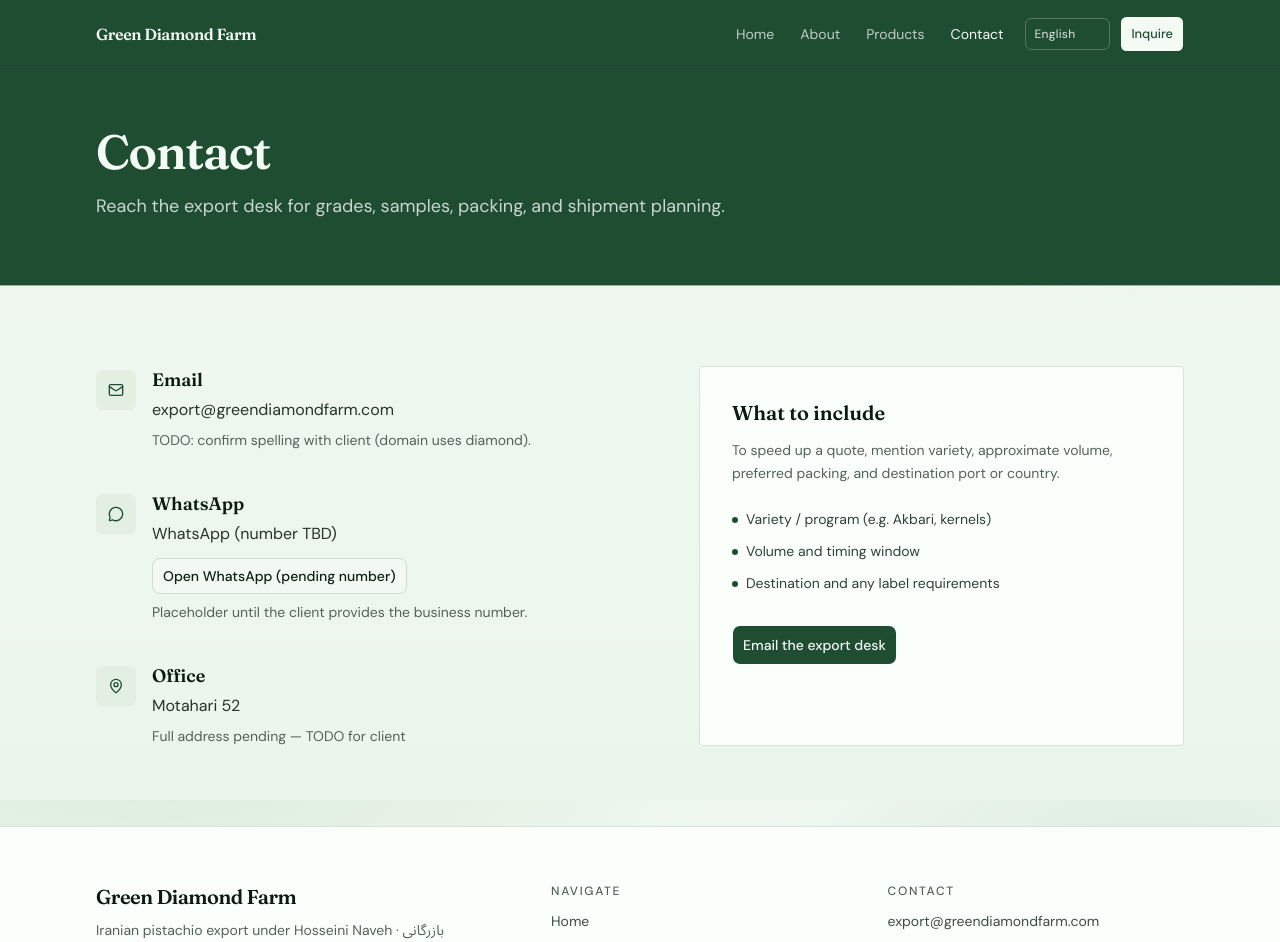
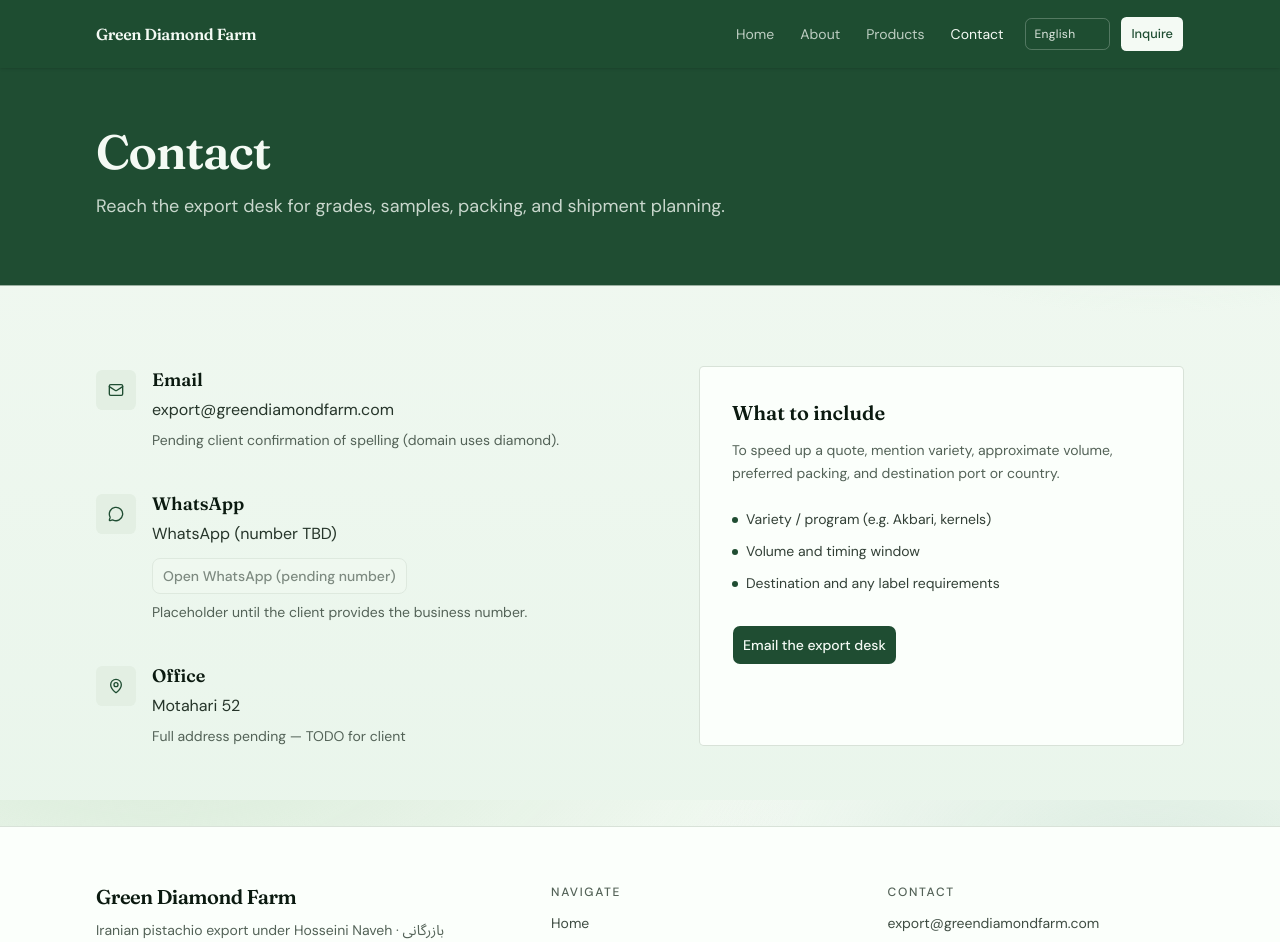
Before and after one commit to Arafie3480/Pistachio-Company, a Next.js app: page /en/contact in a window 1280 px wide. Shown: the top 942 px of the page. Built offline with nearby package versions, Linux system fonts and the light colour scheme.

Commit message:
Polish client-bar gaps from full review
Disable dead WhatsApp hash CTA, fix mobile-nav lint/focus, calm non-Latin section labels, and soften pending contact copy.

```diff
--- a/messages/en.json
+++ b/messages/en.json
@@ -78,7 +78,7 @@
     "title": "Contact",
     "lead": "Reach the export desk for grades, samples, packing, and shipment planning.",
     "email": "Email",
-    "emailTodo": "TODO: confirm spelling with client (domain uses diamond).",
+    "emailTodo": "Pending client confirmation of spelling (domain uses diamond).",
     "whatsapp": "WhatsApp",
     "whatsappLabel": "WhatsApp (number TBD)",
     "whatsappOpen": "Open WhatsApp (pending number)",
--- a/messages/hi.json
+++ b/messages/hi.json
@@ -84,7 +84,7 @@
     "whatsappOpen": "WhatsApp खोलें (नंबर लंबित)",
     "whatsappNote": "ग्राहक व्यवसाय नंबर देने तक प्लेसहोल्डर।",
     "office": "कार्यालय",
-    "addressNote": "पूरा पता ग्राहक पुष्टि के लंबित",
+    "addressNote": "पूर्ण पता ग्राहक से पुष्टि बाकी है",
     "includeTitle": "क्या शामिल करें",
     "includeLead": "कोट तेज़ करने के लिए किस्म, अनुमानित मात्रा, पसंदीदा पैकिंग, और गंतव्य पोर्ट या देश बताएँ।",
     "include1": "किस्म / प्रोग्राम (जैसे Akbari, गिरी)",
--- a/src/app/[locale]/about/page.tsx
+++ b/src/app/[locale]/about/page.tsx
@@ -70,7 +70,7 @@ export default async function AboutPage({
 
           <dl className="mt-10 grid gap-8 sm:grid-cols-2">
             <div>
-              <dt className="text-xs font-medium tracking-[0.14em] text-muted-foreground uppercase rtl:normal-case rtl:tracking-normal">
+              <dt className="section-label">
                 {t("originLabel")}
               </dt>
               <dd className="mt-2 text-base leading-relaxed text-foreground/90">
@@ -78,7 +78,7 @@ export default async function AboutPage({
               </dd>
             </div>
             <div>
-              <dt className="text-xs font-medium tracking-[0.14em] text-muted-foreground uppercase rtl:normal-case rtl:tracking-normal">
+              <dt className="section-label">
                 {t("standLabel")}
               </dt>
               <dd className="mt-2 text-base leading-relaxed text-foreground/90">
@@ -86,7 +86,7 @@ export default async function AboutPage({
               </dd>
             </div>
             <div>
-              <dt className="text-xs font-medium tracking-[0.14em] text-muted-foreground uppercase rtl:normal-case rtl:tracking-normal">
+              <dt className="section-label">
                 {t("certsLabel")}
               </dt>
               <dd className="mt-2 text-base leading-relaxed text-foreground/90">
@@ -94,7 +94,7 @@ export default async function AboutPage({
               </dd>
             </div>
             <div>
-              <dt className="text-xs font-medium tracking-[0.14em] text-muted-foreground uppercase rtl:normal-case rtl:tracking-normal">
+              <dt className="section-label">
                 {t("marketsLabel")}
               </dt>
               <dd className="mt-2 text-base leading-relaxed text-foreground/90">
--- a/src/app/[locale]/contact/page.tsx
+++ b/src/app/[locale]/contact/page.tsx
@@ -65,9 +65,27 @@ export default async function ContactPage({
                 <p className="mt-1 text-base text-foreground/90">
                   {t("whatsappLabel")}
                 </p>
-                <Button asChild variant="outline" className="mt-3 h-9">
-                  <a href={contact.whatsappUrl}>{t("whatsappOpen")}</a>
-                </Button>
+                {contact.whatsappUrl.startsWith("http") ? (
+                  <Button asChild variant="outline" className="mt-3 h-9">
+                    <a
+                      href={contact.whatsappUrl}
+                      target="_blank"
+                      rel="noopener noreferrer"
+                    >
+                      {t("whatsappOpen")}
+                    </a>
+                  </Button>
+                ) : (
+                  <Button
+                    type="button"
+                    variant="outline"
+                    className="mt-3 h-9"
+                    disabled
+                    aria-disabled="true"
+                  >
+                    {t("whatsappOpen")}
+                  </Button>
+                )}
                 <p className="mt-2 text-sm text-muted-foreground">
                   {t("whatsappNote")}
                 </p>
--- a/src/app/[locale]/layout.tsx
+++ b/src/app/[locale]/layout.tsx
@@ -47,7 +47,8 @@ const notoSansArabic = Noto_Sans_Arabic({
 
 const notoSansSC = Noto_Sans_SC({
   variable: "--font-noto-sc",
-  subsets: ["latin"],
+  // next/font lists Latin/Cyrillic subsets; SC glyphs ship with the family files
+  subsets: ["latin", "latin-ext", "cyrillic", "vietnamese"],
   weight: ["400", "500", "600", "700"],
   display: "swap",
 });
--- a/src/app/globals.css
+++ b/src/app/globals.css
@@ -163,6 +163,22 @@
   animation-delay: 0.48s;
 }
 
+/* Section labels: Latin caps + tracking; keep non-Latin scripts unforced */
+.section-label {
+  font-size: 0.75rem;
+  font-weight: 500;
+  letter-spacing: 0.14em;
+  text-transform: uppercase;
+  color: var(--muted-foreground);
+}
+
+:lang(ar) .section-label,
+:lang(zh) .section-label,
+:lang(hi) .section-label {
+  letter-spacing: normal;
+  text-transform: none;
+}
+
 @media (prefers-reduced-motion: reduce) {
   .animate-gd-fade-up,
   .animate-gd-fade-in {
--- a/src/components/site-footer.tsx
+++ b/src/components/site-footer.tsx
@@ -26,7 +26,7 @@ export async function SiteFooter() {
         </div>
 
         <div>
-          <p className="text-xs font-medium tracking-[0.14em] text-muted-foreground uppercase rtl:normal-case rtl:tracking-normal">
+          <p className="section-label">
             {t("navigate")}
           </p>
           <ul className="mt-3 space-y-2 text-sm">
@@ -44,7 +44,7 @@ export async function SiteFooter() {
         </div>
 
         <div>
-          <p className="text-xs font-medium tracking-[0.14em] text-muted-foreground uppercase rtl:normal-case rtl:tracking-normal">
+          <p className="section-label">
             {t("contact")}
           </p>
           <ul className="mt-3 space-y-2 text-sm text-foreground/80">
--- a/src/components/site-header.tsx
+++ b/src/components/site-header.tsx
@@ -1,6 +1,6 @@
 "use client";
 
-import { useTranslations } from "next-intl";
+import { useLocale, useTranslations } from "next-intl";
 import { useEffect, useState } from "react";
 import { Menu, X } from "lucide-react";
 import { LanguageSwitcher } from "@/components/language-switcher";
@@ -14,10 +14,19 @@ const navKeys = ["home", "about", "products", "contact"] as const;
 
 export function SiteHeader() {
   const t = useTranslations("Nav");
+  const locale = useLocale();
   const pathname = usePathname();
   const [open, setOpen] = useState(false);
   const [scrolled, setScrolled] = useState(false);
+  const [routeKey, setRouteKey] = useState(`${locale}:${pathname}`);
   const isHome = pathname === "/";
+
+  // Close the mobile drawer when the route or locale changes (render-time adjust).
+  const nextRouteKey = `${locale}:${pathname}`;
+  if (nextRouteKey !== routeKey) {
+    setRouteKey(nextRouteKey);
+    if (open) setOpen(false);
+  }
 
   useEffect(() => {
     const onScroll = () => setScrolled(window.scrollY > 24);
@@ -25,10 +34,6 @@ export function SiteHeader() {
     window.addEventListener("scroll", onScroll, { passive: true });
     return () => window.removeEventListener("scroll", onScroll);
   }, []);
-
-  useEffect(() => {
-    setOpen(false);
-  }, [pathname]);
 
   const solid = !isHome || scrolled || open;
 
@@ -83,7 +88,7 @@ export function SiteHeader() {
           <LanguageSwitcher onDark />
           <button
             type="button"
-            className="inline-flex size-10 items-center justify-center rounded-md text-brand-foreground"
+            className="inline-flex size-10 items-center justify-center rounded-md text-brand-foreground outline-none transition-colors hover:bg-brand-foreground/10 focus-visible:ring-2 focus-visible:ring-brand-foreground/40"
             aria-expanded={open}
             aria-controls="mobile-nav"
             aria-label={open ? t("closeMenu") : t("openMenu")}
```
